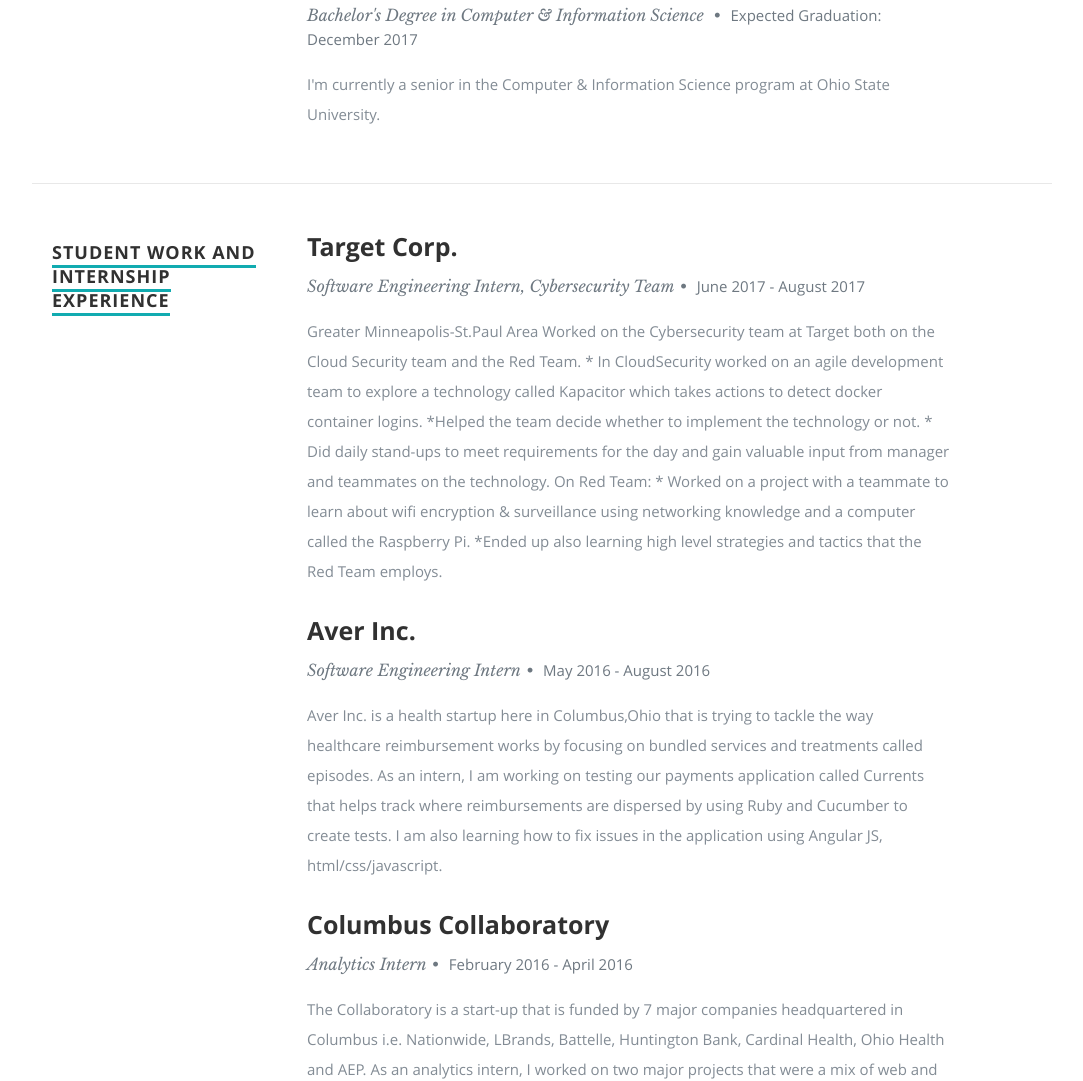
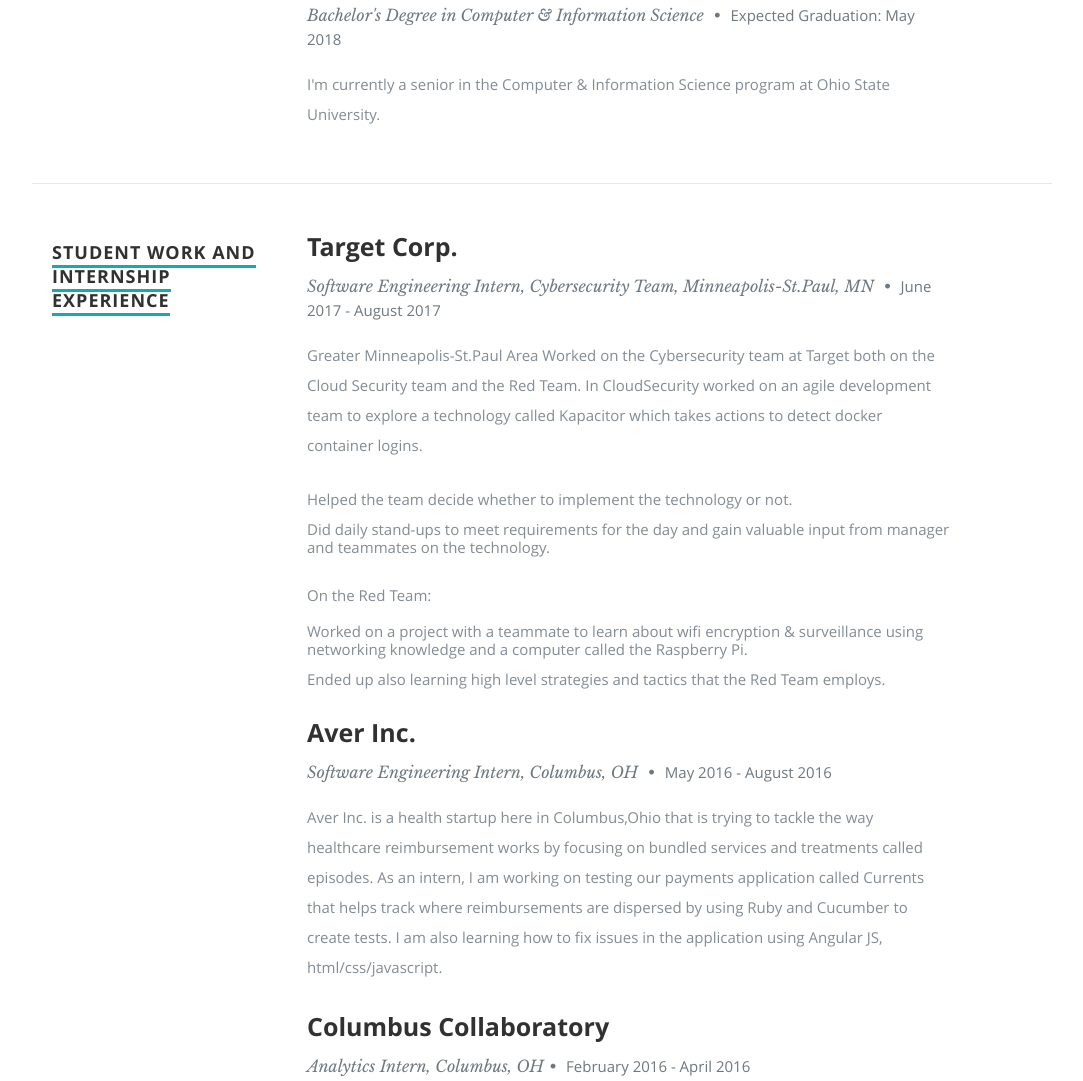
Before and after one commit to darajer/MySite, a plain HTML site: page index.html in a window 1280 px wide. Shown: the part 1337-2418 px from the top of the page, without its empty margins (98-1181 px from the left). Drawn offline with nearby package versions, Linux system fonts and the light colour scheme.

Commit message:
Cleaned up some files. Made changes by adding some bullet points to Target description.

```diff
--- a/index.html
+++ b/index.html
@@ -135,7 +135,7 @@
                <div class="twelve columns">
 
                   <h3>The Ohio State University</h3>
-                  <p class="info">Bachelor's Degree in Computer &amp; Information Science <span>&bull;</span> <em class="date"> Expected Graduation: December 2017</em></p>
+                  <p class="info">Bachelor's Degree in Computer &amp; Information Science <span>&bull;</span> <em class="date"> Expected Graduation: May 2018</em></p>
 
                   <p>
                       I'm currently a senior in the Computer &amp; Information Science program at Ohio State University.
@@ -168,22 +168,24 @@
                <div class="twelve columns">
 
                  <h3>Target Corp.</h3>
-                 <p class="info">Software Engineering Intern, Cybersecurity Team<span>&bull;</span> <em class="date">June 2017 - August 2017</em></p>
-                 <p>
-                  Greater Minneapolis-St.Paul Area
-                   Worked on the Cybersecurity team at Target both on the Cloud Security team and the Red Team.
-                  * In CloudSecurity worked on an agile development team to explore a technology called Kapacitor which takes actions to detect docker container logins.
 
-                  *Helped the team decide whether to implement the technology or not.
+                 <p class="info">Software Engineering Intern, Cybersecurity Team, Minneapolis-St.Paul, MN <span>&bull;</span> <em class="date">June 2017 - August 2017</em></p>
+                    <p>
+                      Greater Minneapolis-St.Paul Area
+                      Worked on the Cybersecurity team at Target both on the Cloud Security team and the Red Team.
+                      In CloudSecurity worked on an agile development team to explore a technology called Kapacitor which takes actions to detect docker container logins.
+                      <ul>
+                          <li>Helped the team decide whether to implement the technology or not.</li>
 
-                  * Did daily stand-ups to meet requirements for the day and gain valuable input from manager and teammates on the technology.
+                          <li>Did daily stand-ups to meet requirements for the day and gain valuable input from manager and teammates on the technology.</li>
+                      </ul>
+                  On the Red Team:
+                      <ul>
+                          <li>Worked on a project with a teammate to learn about wifi encryption & surveillance using networking knowledge and a computer called the Raspberry Pi.</li>
 
-                  On Red Team:
-                  * Worked on a project with a teammate to learn about wifi encryption & surveillance using networking knowledge and a computer called the Raspberry Pi.
-
-                  *Ended up also learning high level strategies and tactics that the Red Team employs.
-
-                 </p>
+                          <li>Ended up also learning high level strategies and tactics that the Red Team employs.</li>
+                      </ul>
+                    </p>
                </div>
              </div> <!-- item end -->
 
@@ -192,7 +194,7 @@
                <div class="twelve columns">
 
                  <h3>Aver Inc.</h3>
-                 <p class="info">Software Engineering Intern<span>&bull;</span> <em class="date">May 2016 - August 2016</em></p>
+                 <p class="info">Software Engineering Intern, Columbus, OH <span>&bull;</span> <em class="date">May 2016 - August 2016</em></p>
                  <p>
                   Aver Inc. is a health startup here in Columbus,Ohio that is trying to tackle the way healthcare reimbursement works by focusing on bundled services and treatments called episodes.
                   As an intern, I am working on testing our payments application called Currents that helps track where reimbursements are dispersed by using Ruby and Cucumber to create tests.
@@ -206,7 +208,7 @@
                <div class="twelve columns">
 
                  <h3>Columbus Collaboratory</h3>
-                 <p class="info">Analytics Intern<span>&bull;</span> <em class="date">February 2016 - April 2016</em></p>
+                 <p class="info">Analytics Intern, Columbus, OH<span>&bull;</span> <em class="date">February 2016 - April 2016</em></p>
                  <p>
                    The Collaboratory is a start-up that is funded by 7 major companies headquartered in Columbus i.e. Nationwide,
                    LBrands, Battelle, Huntington Bank, Cardinal Health, Ohio Health and AEP. As an analytics intern, I worked on two major
@@ -222,7 +224,7 @@
                 <div class="twelve columns">
 
                   <h3>TeamPersona (University of California Berkeley Global Internship Program)</h3>
-                  <p class="info">IT intern <span>&bull;</span> <em class="date">June 2015 - August 2015</em></p>
+                  <p class="info">IT intern, Walnut Creek, CA <span>&bull;</span> <em class="date">June 2015 - August 2015</em></p>
                   <p>
                     I joined TeamPersona, a software staffing agency, as an IT intern performing various technical and project-
                     management tasks. I redesigned the company's website by coordinating with the CEO and my technical manager
@@ -239,7 +241,7 @@
               <div class="twelve columns">
 
                   <h3>OHI/O Hackathon Team</h3>
-                  <p class="info">Sponsorship Team Member <span>&bull;</span> <em class="date"> December 2016 - Present</em></p>
+                  <p class="info">Sponsorship Team Member, The Ohio State University <span>&bull;</span> <em class="date"> December 2015 - October 2016 </em></p>
                      I am working with a great team at OHI/O to make Ohio State University's premier hackathon a great success!
                      I will be doing this by contacting and making sure that companies are up to date on what events are happening at OH/IO during
                      the year.
```
